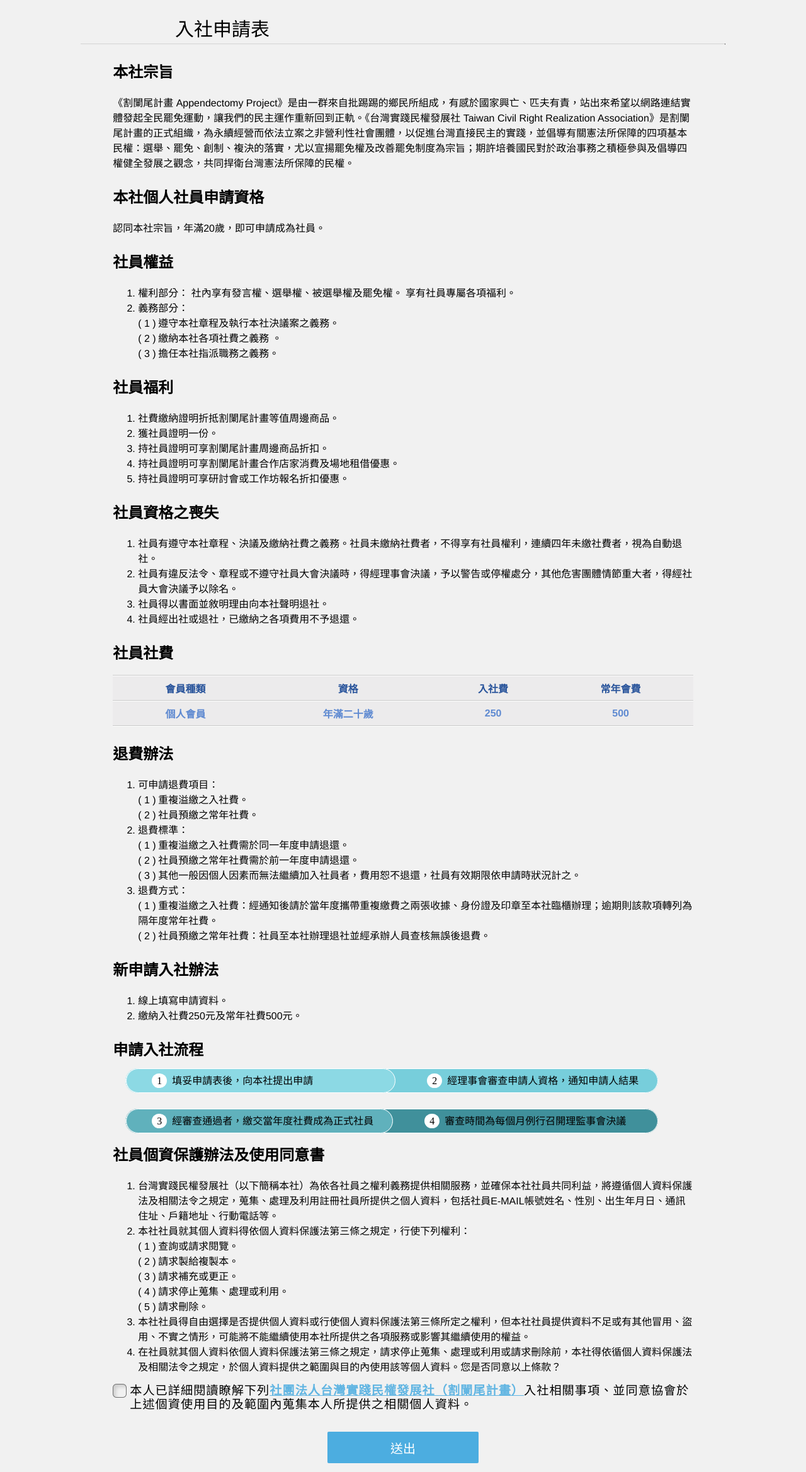
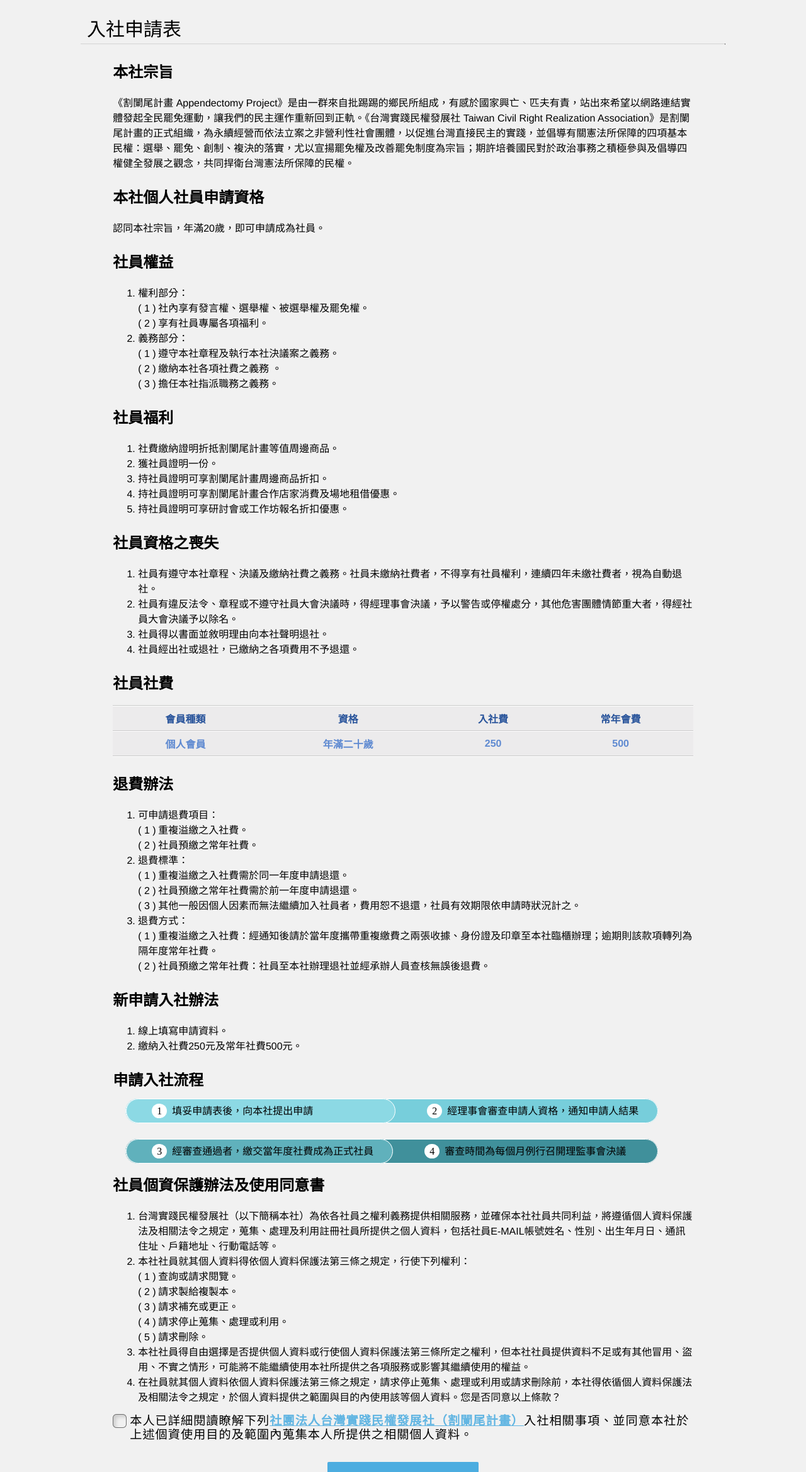
Before and after one commit to appy-tw/join, a plain HTML site: page index.html in a window 1280 px wide. Shown: the part 190-2528 px from the top of the page at 63% size. Drawn offline with Linux system fonts and the light colour scheme.

Commit message:
change title alignment

```diff
--- a/css/join.css
+++ b/css/join.css
@@ -49,6 +49,13 @@
     font-size: 40px;
     text-align: center;
   }
+  .form-header-title-join{
+    display:block;
+    font-size: 30px;
+    text-align: left;
+    left: -140px;
+    position: relative;
+  }
 }
 @media screen and (min-width: 950px) and (max-width: 1240px) {
   .form-header-appy-black {
@@ -79,6 +86,13 @@
     line-height: 90px;
     font-size: 30px;
     text-align: center;
+  }
+  .form-header-title-join{
+    display:block;
+    font-size: 30px;
+    text-align: left;
+    left: -120px;
+    position: relative;
   }
 }
 
@@ -447,9 +461,3 @@
     margin: -20px 20px 20px 20px;
   }
 }
-
-.form-header-title-join{
-  display:block;
-  font-size: 30px;
-  text-align: left;
-}
--- a/index.html
+++ b/index.html
@@ -35,8 +35,10 @@
             <ol>
               <li>
                 權利部分：
-                  社內享有發言權、選舉權、被選舉權及罷免權。
-                  享有社員專屬各項福利。
+                <ol class="custom">
+                  <li>社內享有發言權、選舉權、被選舉權及罷免權。</li>
+                  <li>享有社員專屬各項福利。</li>
+                </ol>
               </li>
               <li>
                 義務部分：
@@ -141,7 +143,7 @@
             </li>
           </ol>
           <form action="" style="">
-            <input type="checkbox" name="agree" id="agree" value="agree" class="css-checkbox"><label for="agree" class="css-label">本人已詳細閱讀瞭解下列<strong style="color: #61b5e2;text-decoration: underline">社團法人台灣實踐民權發展社（割闌尾計畫）</strong>入社相關事項、並同意協會於上述個資使用目的及範圍內蒐集本人所提供之相關個人資料。</label>
+            <input type="checkbox" name="agree" id="agree" value="agree" class="css-checkbox"><label for="agree" class="css-label">本人已詳細閱讀瞭解下列<strong style="color: #61b5e2;text-decoration: underline">社團法人台灣實踐民權發展社（割闌尾計畫）</strong>入社相關事項、並同意本社於上述個資使用目的及範圍內蒐集本人所提供之相關個人資料。</label>
             <br><br><br><br>
             <div class="submit-button-div">
               <input type="submit" value="送出" class="submit" style="">
```
